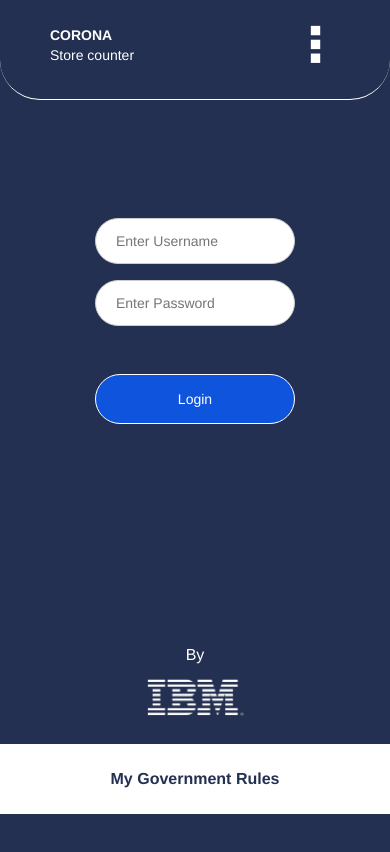
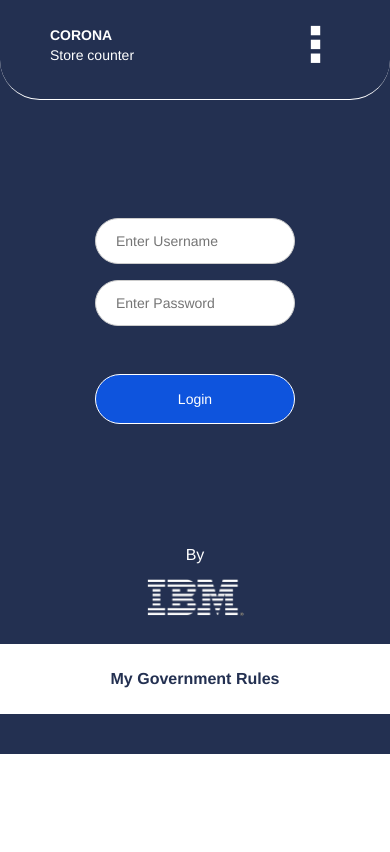
Before and after one commit to quinomanders/counter, an Angular app: page /login in a window 390 px wide. Built offline with nearby package versions, Linux system fonts and the light colour scheme.

Commit message:
smaller margin screens

```diff
--- a/src/app/components/dashboard/dashboard.component.scss
+++ b/src/app/components/dashboard/dashboard.component.scss
@@ -29,4 +29,7 @@
     font-size: 22px;
     margin-top: 90px;
   }
+  #page-container {
+    min-height: calc(100vh - 200px);
+  }
 }
--- a/src/app/components/login/login.component.scss
+++ b/src/app/components/login/login.component.scss
@@ -44,4 +44,8 @@ button:hover {
   button {
     width: 200px;
   }
+
+  #page-container {
+    min-height: calc(100vh - 200px);
+  }
 }
--- a/src/app/components/results/results.component.scss
+++ b/src/app/components/results/results.component.scss
@@ -107,3 +107,9 @@ input:focus, textarea {
     margin-top: 10px;
   }
 }
+
+@media (max-width: 400px) {
+  #page-container {
+    min-height: calc(100vh - 200px);
+  }
+}
--- a/src/app/components/stores/stores.component.scss
+++ b/src/app/components/stores/stores.component.scss
@@ -125,3 +125,9 @@ button {
 button:hover {
   opacity: 0.8;
 }
+
+@media (max-width: 400px) {
+  #page-container {
+    min-height: calc(100vh - 200px);
+  }
+}
```
